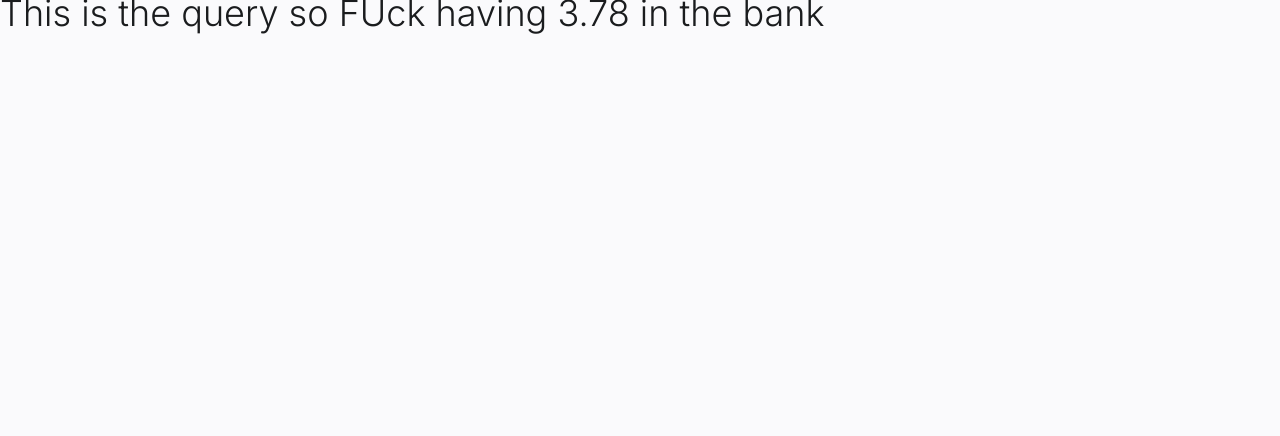
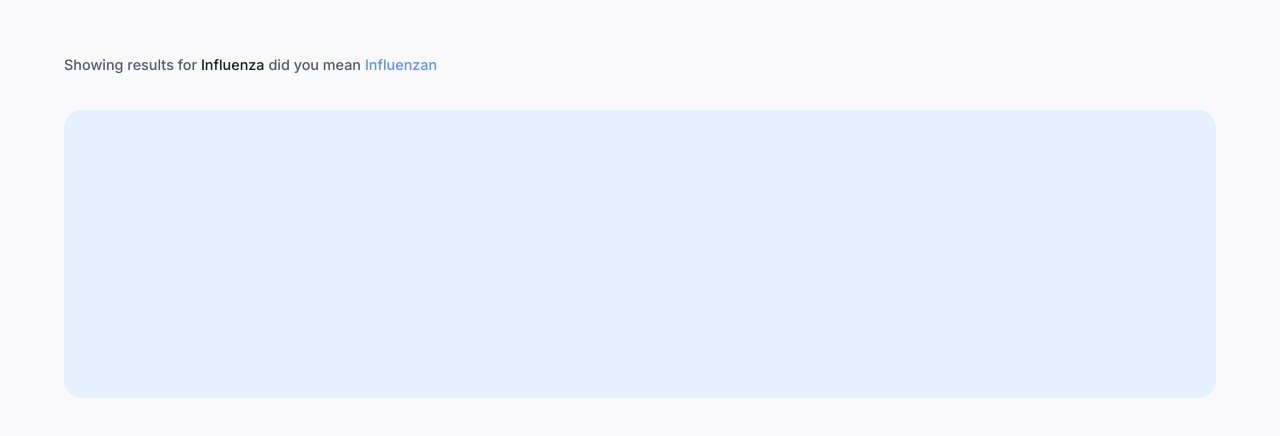
Before and after one commit to ckomondi/medbay, a Next.js app: page /search/1 in a window 1280 px wide. Shown: the top 436 px of the page. Built offline with nearby package versions, Linux system fonts and the light colour scheme.

Commit message:
Added Product page

```diff
--- a/pages/search/[query].tsx
+++ b/pages/search/[query].tsx
@@ -2,14 +2,37 @@
 
 
 
+import { useRouter } from "next/router";
+import { useMemo } from "react";
+
+import styles from "../../styles/query.module.scss"
+
+
 function Query() {
+
+    const router = useRouter();
+    const { query } = router.query;
+
 
 
     return (
-        <h1>This is the query so FUck having 3.78 in the bank</h1>
+        <main id={ styles.main }>
+            <h3 className={ styles.auto }>Showing results for <span className={ styles.correct }>Influenza</span> did you mean <span className={ styles.query }>Influenzan</span></h3>
+
+            <QueryHighlight />
+
+
+
+
+        </main>
+    )
+}
+
+function QueryHighlight() {
+    return (
+        <div className={ styles.showcase }></div>
     )
 }
 
 
-
 export default Query;
--- a/styles/_variables.scss
+++ b/styles/_variables.scss
@@ -33,11 +33,8 @@ $weight-bold: 500;
     top: 0px;
     left: 0px;
     right: 0px;
-    bottom: 0px;
 
     width: 100%;
-    height: 100%;
-    overflow: hidden;
 }
 
 
--- /dev/null
+++ b/styles/query.module.scss
@@ -0,0 +1,41 @@
+
+
+
+
+@use "./variables" as app;
+
+
+
+#main {
+    padding: 4vw 8vh;
+}
+
+
+.auto {
+    font-size: 0.8rem;
+    font-weight: app.$weight-bold;
+
+    color: app.$color-tint;
+
+    > span.correct {
+        color: app.$color-foreground;
+    }
+
+    > span.query {
+        cursor: pointer;
+        color: app.$color-info;
+    }
+}
+
+.showcase {
+
+
+    margin-top: 4vh;
+    width: 100%;
+    height: 16rem;
+    background-color: #E5F0FF;
+
+    overflow: hidden;
+    border-radius: 1rem;
+    ;
+}
```
Also changed, not shown: components/product.tsx (added, +17 -0 lines), pages/product/[id].tsx (added, +14 -0 lines), pages/product/index.tsx (added, +12 -0 lines).
